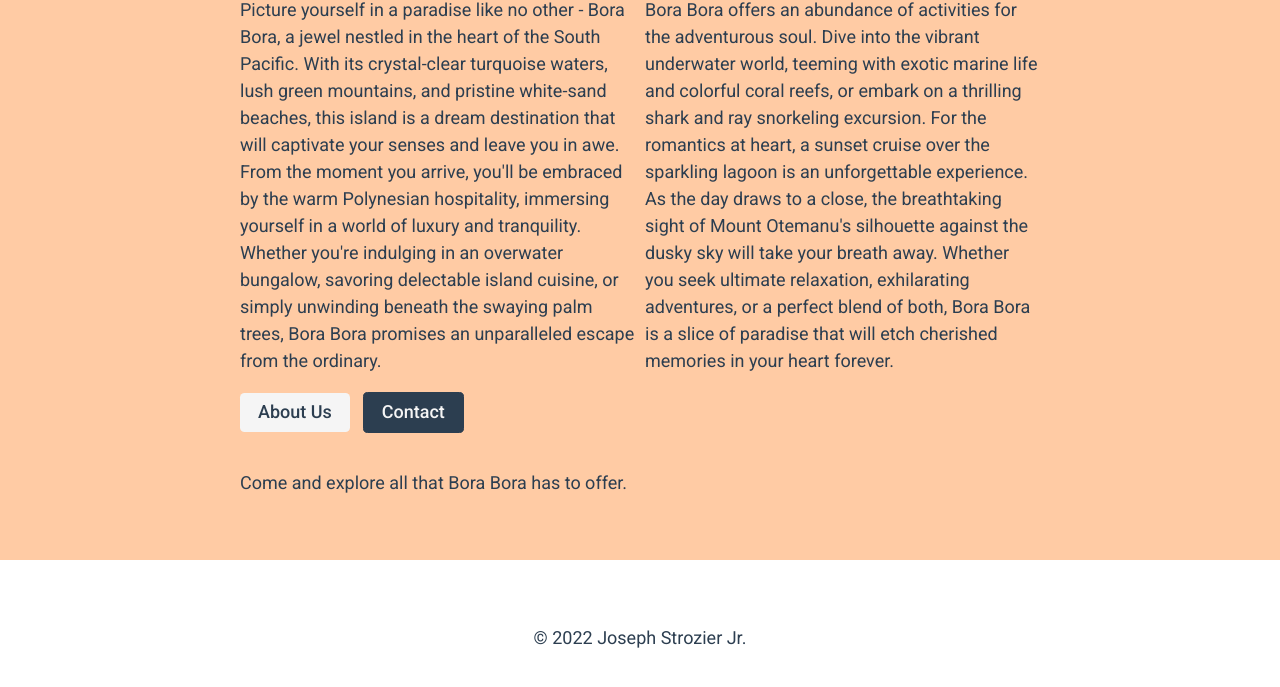
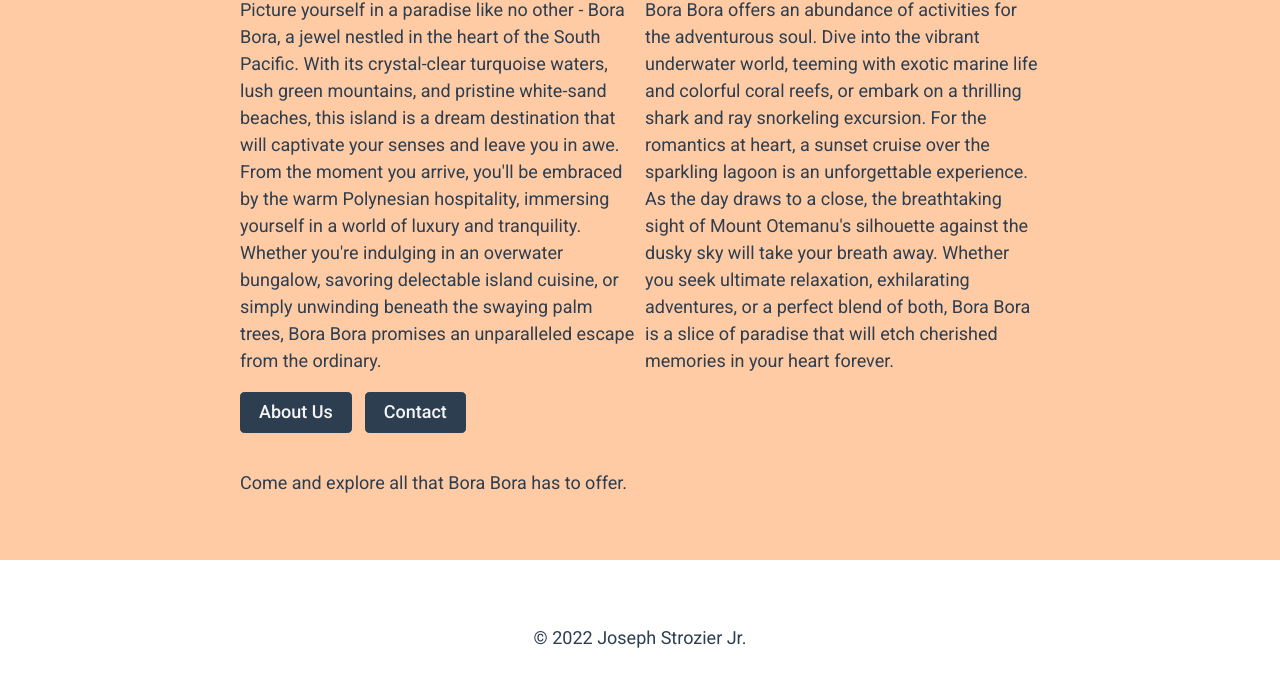
Before and after one commit to masterx1220/more-responsive-practice, a website built with Vite: page index.html in a window 1280 px wide. Shown: the part 1569-2256 px from the top of the page. Built offline with nearby package versions, Linux system fonts and the light colour scheme.

Commit message:
Update index.css

```diff
--- a/index.css
+++ b/index.css
@@ -76,8 +76,9 @@ a:active {
 }
 
 .btn-light {
-    color: #2C3E50;
-    background: whitesmoke;
+    color: whitesmoke;
+    background: #2C3E50;
+    border: 1px solid #2C3E50
 }
 
 .btn:hover,
```
